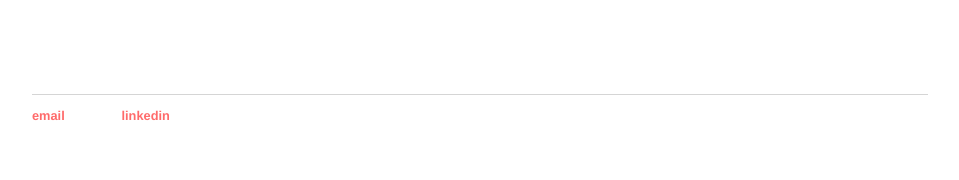
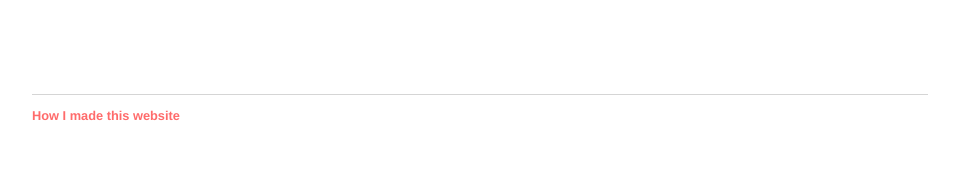
Before and after one commit to p-suneja/p-suneja.github.io, a Jekyll site: the page built from index.html, in a window 1280 px wide. Shown: the part 1523-1703 px from the top of the page, without its empty margins (160-1119 px from the left). Built offline with Jekyll 4.4.1, drawn with Linux system fonts in a browser that asks for light colours; nearby versions of some CDN libraries.

Commit message:
Update default.html

```diff
--- a/_layouts/default.html
+++ b/_layouts/default.html
@@ -24,10 +24,8 @@
 			</div><!-- /.container -->
 			<footer>
 	    		<ul>
-	        		<li><a href="mailto:priyalsuneja@gmail.com">email</a></li>
-	        		<li><a href="https://github.com/p-suneja"><i class="fab fa-github"></i></a></li>
-				<li><a href="https://www.linkedin.com/in/priyalsuneja/">linkedin</a></li>
-				</ul>
+	        		<li><a href="/website/index.html">How I made this website</a></li>
+
 			</footer>
 		</body>
 	</html>
```
